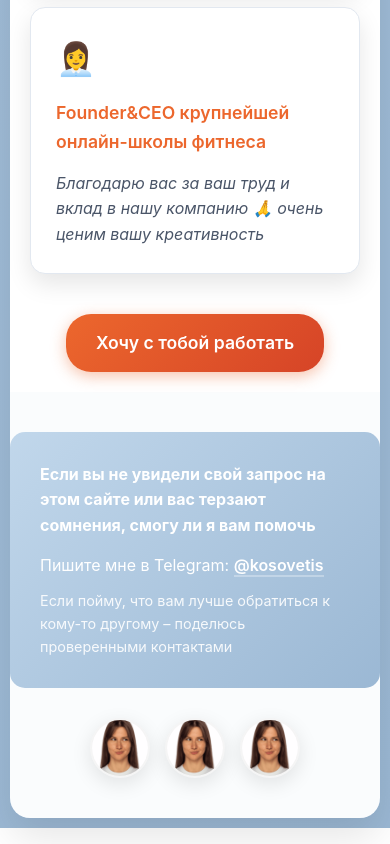
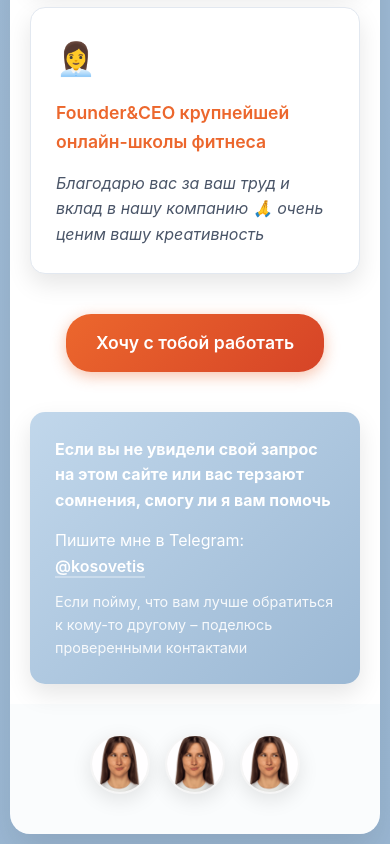
Before and after one commit to kosovetis/mysite, a plain HTML site: page index.html in a window 390 px wide. Shown: the part 9371-10215 px from the top of the page. Drawn offline with Linux system fonts and the light colour scheme.

Commit message:
Fix mobile layout for contact section

```diff
--- a/index.html
+++ b/index.html
@@ -1191,10 +1191,9 @@
                     <div style="text-align: center; margin-top: 40px;">
                         <a href="https://t.me/kosovetis" class="cta-button" style="font-size: 1.1rem; padding: 15px 30px;">Хочу с тобой работать</a>
                     </div>
-                </div>
 
-                <div style="display: grid; grid-template-columns: repeat(auto-fit, minmax(300px, 1fr)); gap: 20px; margin: 40px auto 0; max-width: 900px;">
-                    <div style="background: linear-gradient(135deg, #c1d7eb 0%, #9bb8d4 100%); color: white; padding: 30px; border-radius: 15px; grid-column: 1 / -1;">
+                    <div style="margin: 40px 0 0;">
+                        <div class="service-card" style="background: linear-gradient(135deg, #c1d7eb 0%, #9bb8d4 100%); color: white; border: none;">
                             <p><strong>Если вы не увидели свой запрос на этом сайте или вас терзают сомнения, смогу ли я вам помочь</strong></p>
                             <p style="margin-top: 15px;">
                                 Пишите мне в Telegram: <a href="https://t.me/kosovetis" style="color: white; text-decoration: none; font-weight: 600; border-bottom: 2px solid rgba(255,255,255,0.3); transition: border-color 0.3s ease;">@kosovetis</a>
@@ -1202,6 +1201,7 @@
                             <p style="margin-top: 10px; font-size: 0.9rem; opacity: 0.9;">
                                 Если пойму, что вам лучше обратиться к кому-то другому – поделюсь проверенными контактами
                             </p>
+                        </div>
                     </div>
                 </div>
 
```
Lines whose indentation alone changed are shown as unchanged.
